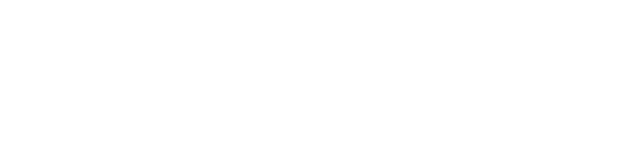
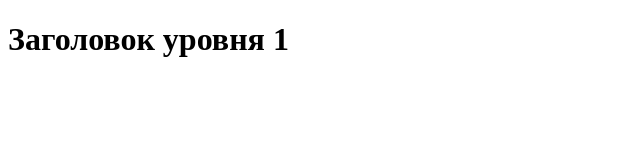
Before and after one commit to Olegopolonets/github-test, a plain HTML site: page index.html in a window 1280 px wide. Shown: the whole page, without its empty margins (0-640 px from the left). Drawn offline with Linux system fonts and the light colour scheme.

Commit message:
Добавил заголовок

```diff
--- a/index.html
+++ b/index.html
@@ -9,7 +9,7 @@
 </head>
 
 <body>
-
+    <h1>Заголовок уровня 1</h1>
 </body>
 
 </html>
```
